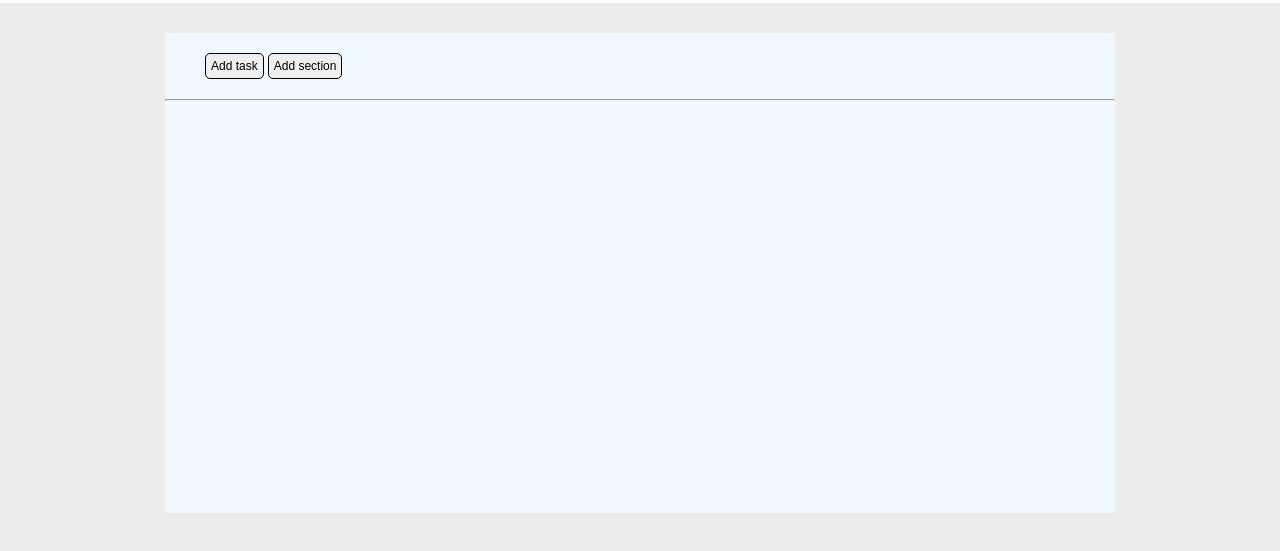
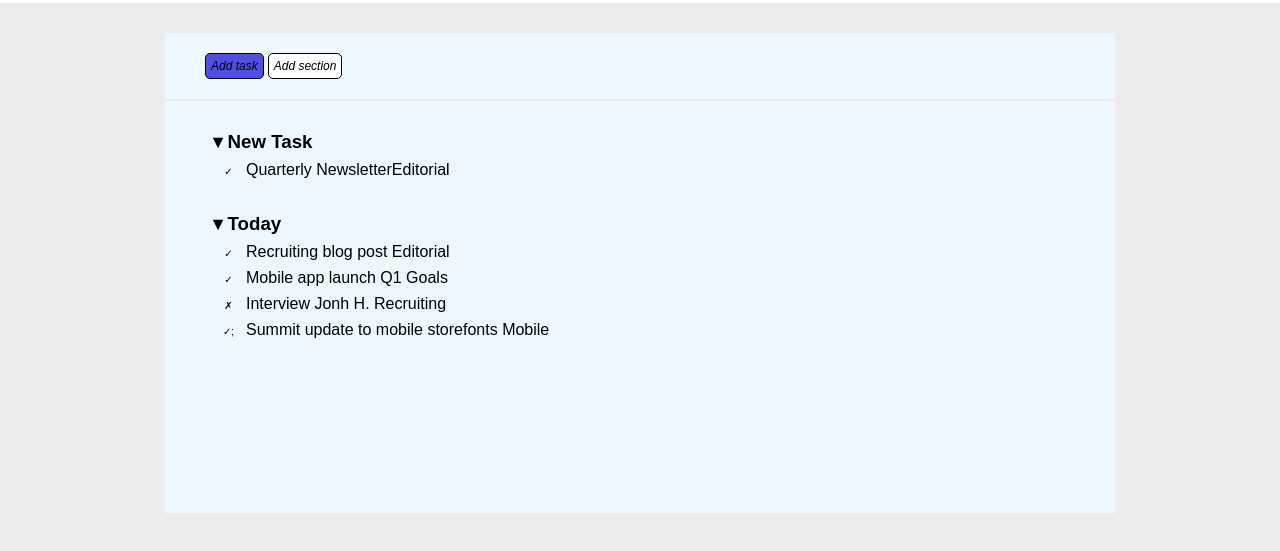
Before and after one commit to pyroz7/html-css-toboolist, a plain HTML site: page index.html in a window 1280 px wide. Shown: the part 67-618 px from the top of the page. Drawn offline with Linux system fonts and the light colour scheme.

Commit message:
Half finish bofy of list

```diff
--- a/css/style.css
+++ b/css/style.css
@@ -3,6 +3,9 @@
     padding:0;
     box-sizing: border-box
 }
+
+  /*Background colori e allineamento titolo al logo*/
+
 body {
     background-color: rgba(235, 235, 235, 0.936);
 }
@@ -16,12 +19,12 @@ background-color: rgb(255, 255, 255);
 
 
 
-.logo{
+.logo {
     padding-left: 13px;
     vertical-align: middle;
 }
 
-.titolo{
+.titolo {
     display: inline;
     vertical-align: middle;
     font-family: Arial;
@@ -30,7 +33,9 @@ background-color: rgb(255, 255, 255);
 
 }
 
-.box{
+
+/*Creazione box al centro della pagina e aggiunta pulsanti*/
+.box {
 margin: auto;
 background-color: aliceblue;
 height: 480px;
@@ -38,7 +43,7 @@ width: 950px;
 
 }
 
-.pulsanti{
+.pulsanti {
     padding: 20px 40px;
 }
 
@@ -50,6 +55,44 @@ width: 950px;
 }
 
 
-.task{
+.task {
+    background-color: rgb(79, 79, 231);
+    font-style: italic;
+}
 
+
+.section {
+    background-color: white;
+    font-style: italic;
 }
+
+
+hr{
+    border: 1px ridge ;
+}
+
+/*Inserimento parametri per la lista*/
+
+.lista {
+    margin: 30px 40px;
+}
+
+.lista ul {
+ list-style: none;
+ font-family: Arial, Helvetica, sans-serif;
+}
+
+.lista li {
+    margin:8px
+}
+
+.cerchio {
+    display: inline-block;
+    width: 15px;
+    height: 15px;
+margin-right: 10px;
+border-radius: 50%;
+line-height: 15px;
+font-size: 10px;
+text-align: center;
+}
--- a/index.html
+++ b/index.html
@@ -31,6 +31,30 @@
 
         <hr>
 
+        <!--Lista-->
+        <div class="lista">
+            <ul>
+                <li>
+                    <h3> &blacktriangledown; New Task </h3>
+                    <ul>
+                        <li><span class="cerchio v">&check; </span>Quarterly Newsletter<span class="luce blu">Editorial </span> </li>
+                    </ul>
+                </li>
+            </ul>
+            <br>
+            <ul>
+                <li>
+                    <h3>&blacktriangledown; Today </h3>
+                    <ul>
+                        <li><span class="cerchio v">&check;  </span>Recruiting blog post <span class="luce blu">Editorial </span> </li>
+                        <li><span class="cerchio v">&check;  </span>Mobile app launch    <span class="luce viola">Q1 Goals </span></li>
+                        <li><span class="cerchio x">&cross;  </span>Interview Jonh H.    <span class="luce verde"> Recruiting </span></li>
+                        <li><span class="cerchio v">&check;;  </span>Summit update to mobile storefonts <span class="luce arancione"> Mobile</span></li>
+                        </li>
+                    </ul>
+                </li>
+            </ul>
+
     </main>
 </body>
 </html>
```
